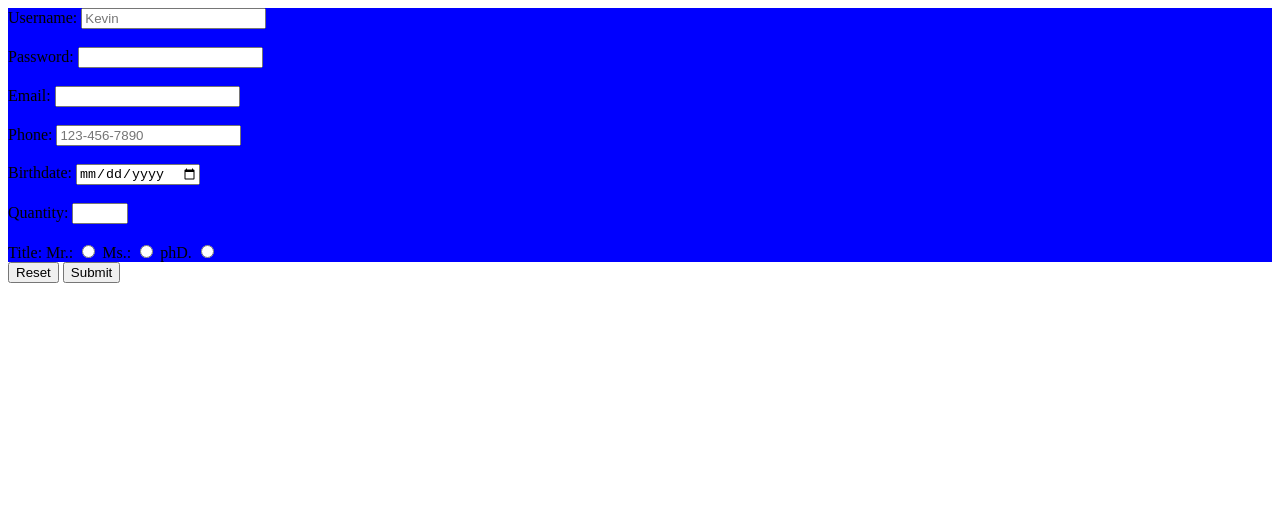
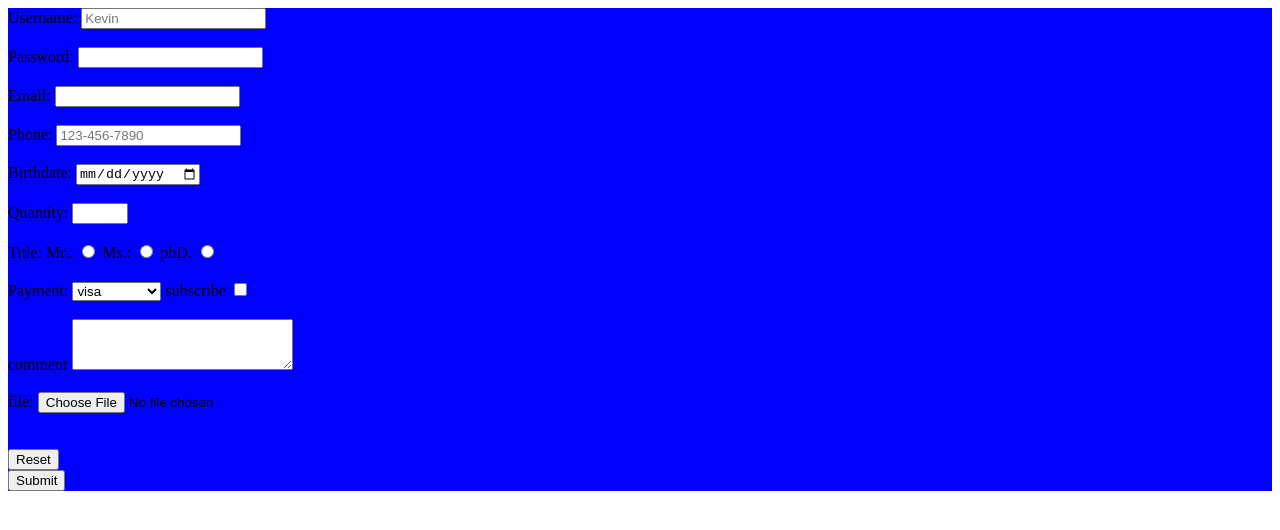
Before and after one commit to kevingut2563/Form-intro-, a plain HTML site: page index.html in a window 1280 px wide. Drawn offline with Linux system fonts and the light colour scheme.

Commit message:
added more content

```diff
--- a/index.html
+++ b/index.html
@@ -33,25 +33,32 @@
     <label for="Title">Ms.:</label>
     <input type="radio" id="Ms." value="Ms.">
     <label for="Title">phD.</label>
-    <input type="radio" id="phD." value="phD.">
+    <input type="radio" id="phD." value="phD."><br><br>
      <link rel="stylesheet" href="styles.css">
-     </form>
+     <!-- dropdown menu  -->
+     <label for="payment">Payment:</label>
+     <select id="payment">
+        <option value="visa">visa</option>
+        <option value="Mastercard">mastercard</option>
+        <option value="giftcard">giftcard</option>
+     </select>
+
+     <label for="subscribe">subscribe</label>
+     <input type="checkbox" id="subscribe"><br><br>
+
+     <label for="comment">comment</label>
+     <textarea  id="comment" cols="25" rows="3"></textarea><br><br>
+
+     <label for="file">file:</label>
+     <input type="file" id="file"><br>
+
+     <br><br>
+     <input type="reset"> <br>
+    <input type="submit">
 
 
+    </form>
 
+</body>
 
-
-
-
-
-
-
-
-
-    <input type="reset">
-
-
-
-    <input type="submit">
-</body>
 </html>
```
